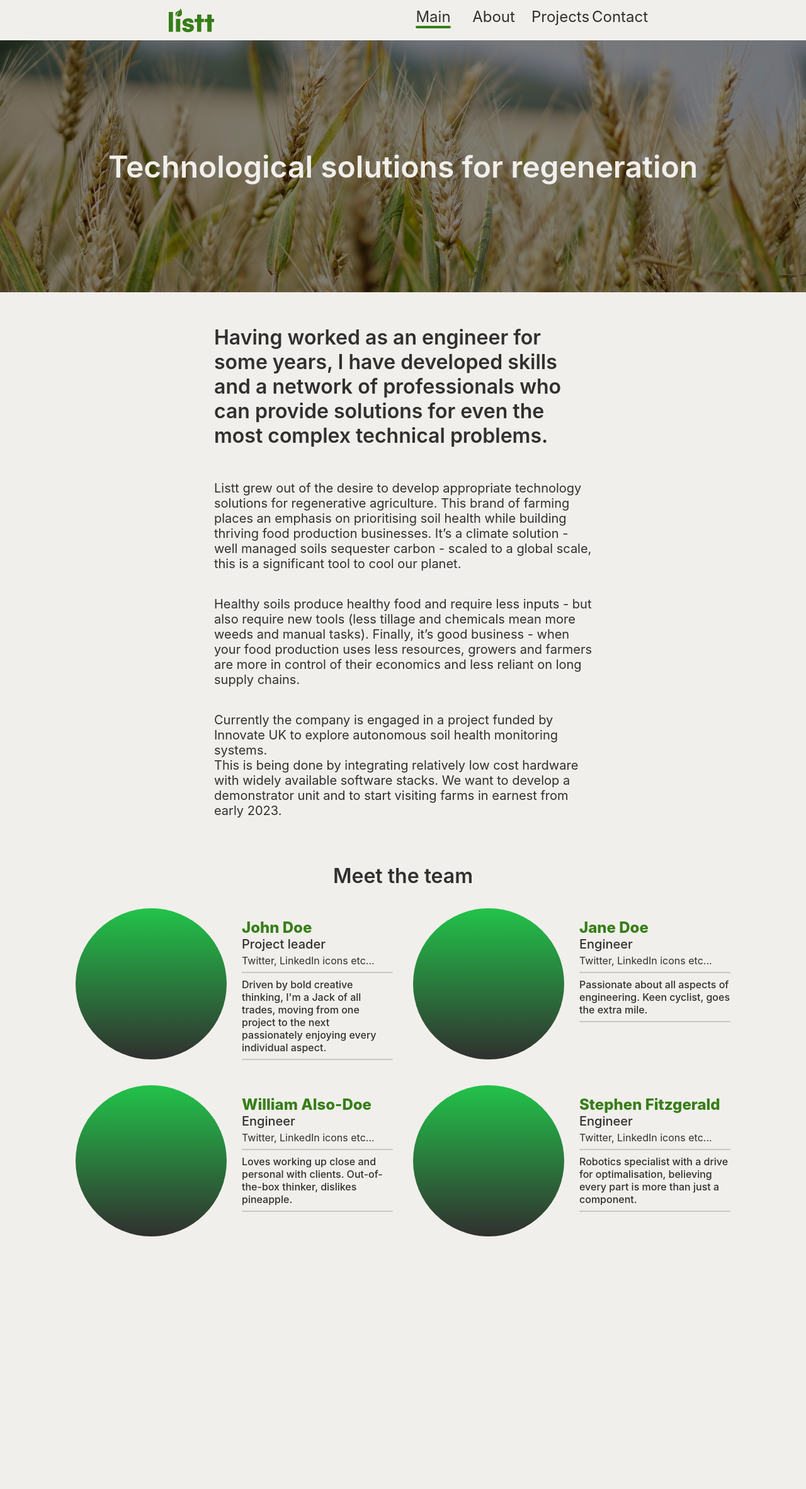
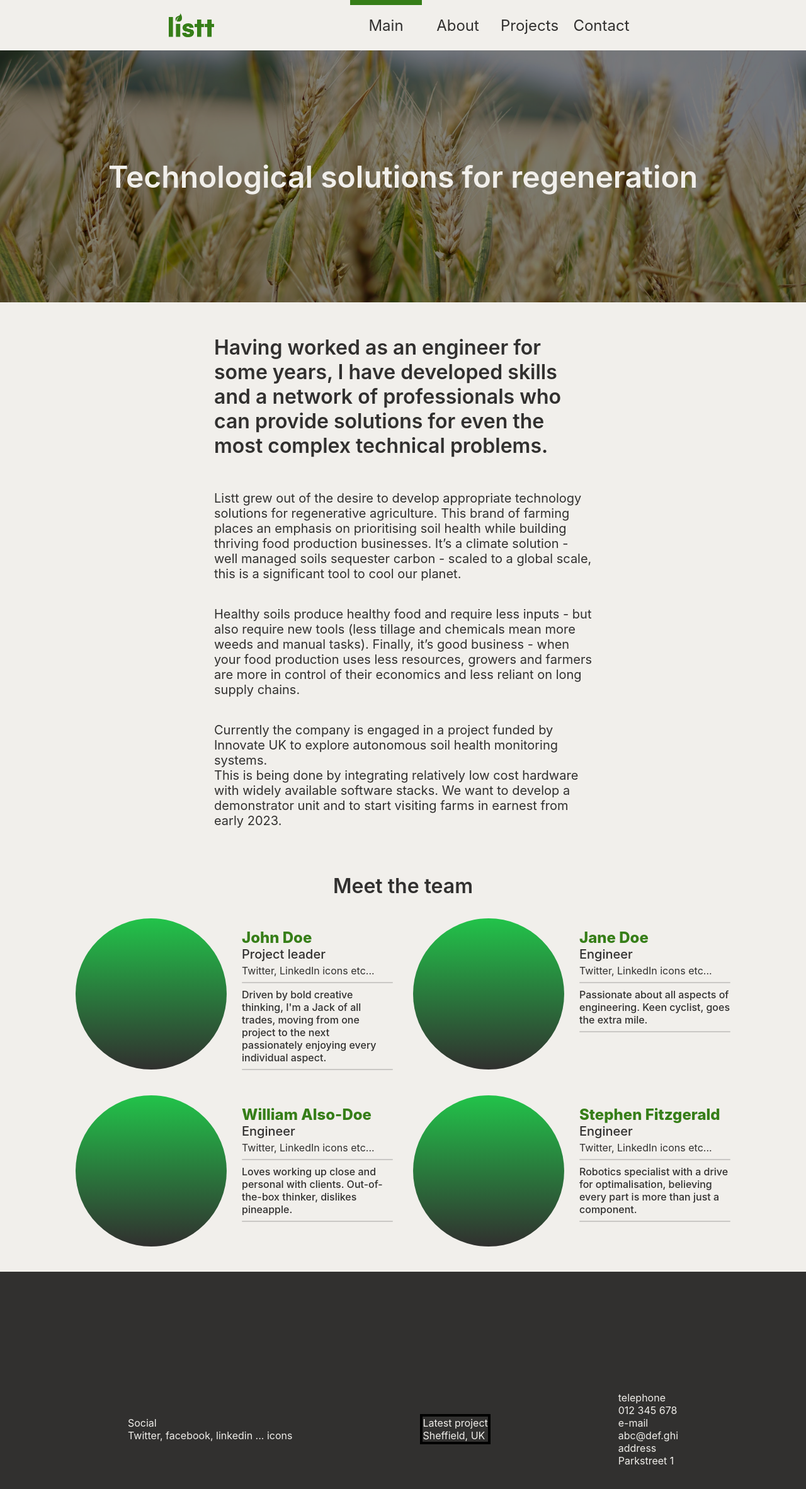
Before and after one commit to MoermansJ/listt, a React (Create React App) app: page /about in a window 1280 px wide. Shown: the top 2364 px of the page at 63% size. Before the commit the page ends 1963 px from the top, so only its background shows below. Built offline with nearby package versions, Linux system fonts and the light colour scheme; a web font is replaced by a local one.

Commit message:
backup laptop

```diff
--- a/src/App.css
+++ b/src/App.css
@@ -6,14 +6,14 @@
 
   --col: auto 72px 72px 72px 72px 72px 72px 72px 72px 72px 72px 72px 72px auto;
   --colNoAuto: repeat(12, 72px);
-  --lastCol: 10/14;
+  --lastCol: 9/14;
   --colGap: 24px;
   --green: #367e18;
   /* --white: #fcfcfc; OLD*/
   --white: #f1efeb;
   /* --black: #181818; OLD*/
   --black: #31302f;
-  --navbarHeight: 64px;
+  --navbarHeight: 80px;
 }
 
 .app-grid {
@@ -48,7 +48,7 @@
   :root {
     --col: auto 72px 72px 72px 72px 72px 72px 72px 72px auto;
     --colNoAuto: repeat(8, 72px);
-    --lastCol: 6/10;
+    --lastCol: 5/10;
   }
 }
 
@@ -65,7 +65,7 @@
 @media screen and (max-width: 800px) {
   :root {
     --col: auto 72px 72px 72px 72px auto;
-    --lastCol: 2/6;
+    --lastCol: 1/6;
     --colNoAuto: repeat(4, 72px);
   }
 }
--- /dev/null
+++ b/src/Components/Footer/Footer.css
@@ -0,0 +1,16 @@
+.footer-flex {
+  grid-column: 1/-1;
+  display: flex;
+  justify-content: space-evenly;
+  align-items: center;
+  margin-top: 40px;
+  width: 100%;
+  height: 500px;
+  background: var(--black);
+  color: var(--white);
+}
+
+.footer-project {
+  border: 4px solid black;
+  height: 40px;
+}
--- /dev/null
+++ b/src/Components/Footer/Footer.js
@@ -0,0 +1,34 @@
+import "./Footer.css"
+import ProjectsData from "../../Data/ProjectsData"
+
+function Footer() {
+	return (
+		<div className="footer-flex">
+			<div className="footer-socials">
+				<div>Social</div>
+				<div>Twitter, facebook, linkedin ... icons</div>
+			</div>
+			<div className="footer-project">
+				<div>Latest project</div>
+				<div>{ProjectsData[0].title}</div>
+			</div>
+			<div className="footer-contact">
+				<div>
+					<div>telephone</div>
+					<div>012 345 678</div>
+				</div>
+				<div>
+					<div>e-mail</div>
+					<div>abc@def.ghi</div>
+				</div>
+				<div>
+					<div> address</div>
+					<div>Parkstreet 1</div>
+				</div>
+			</div>
+		</div >
+
+	)
+}
+
+export default Footer
--- a/src/Components/Navbar/Navbar.css
+++ b/src/Components/Navbar/Navbar.css
@@ -8,31 +8,61 @@
 
 #navbar-logo {
   grid-column: 2;
-  margin: auto;
+  height: 100%;
+  display: flex;
+  align-items: center;
+}
+
+#navbar-logo > img {
   width: 100%;
 }
 
 .navbar-pages {
   grid-column: var(--lastCol);
-  display: grid;
+  /* display: grid;
   grid-template-columns: repeat(4, 72px);
-  column-gap: var(--colGap);
+  column-gap: var(--colGap); */
+  display: flex;
+  justify-content: space-evenly;
+  align-items: center;
   font-size: 24px;
   font-weight: 400;
 }
 
 .navbar-page {
-  margin: auto;
+  display: flex;
+  justify-content: center;
+  align-items: center;
   cursor: pointer;
   text-decoration: none;
   color: inherit;
-  height: 40px;
+  height: 100%;
+  width: 100%;
+}
+
+.navbar-page:hover {
+  background: linear-gradient(
+    rgba(0, 0, 0, 0),
+    rgba(0, 0, 0, 0),
+    rgba(0, 0, 0, 0),
+    rgba(0, 0, 0, 0.3)
+  );
+}
+
+.navbar-page > span {
+  pointer-events: none;
+}
+
+.active-nav {
+  position: relative;
 }
 
 .active-nav-child {
-  height: 4px;
+  height: 8px;
+  width: 100%;
   background: var(--green);
-  border-radius: 2px;
+  position: absolute;
+  top: 0;
 }
 
 #navbar-main {
--- a/src/Components/Navbar/Navbar.js
+++ b/src/Components/Navbar/Navbar.js
@@ -6,7 +6,7 @@ import listt from "../../images/listt.png"
 
 function Navbar() {
 	const handleClick = e => {
-		const time = 300;
+		const time = 250;
 
 		if (
 			!e.target.classList.contains("active-nav") &&
@@ -19,8 +19,8 @@ function Navbar() {
 
 			gsap.fromTo(
 				prevChild,
-				{ width: "100%" },
-				{ width: "0%", duration: `0.${time}` }
+				{ y: 0 },
+				{ y: -10, duration: `0.${time}` }
 			);
 
 			setTimeout(() => {
@@ -38,8 +38,8 @@ function Navbar() {
 
 				gsap.fromTo(
 					child,
-					{ width: "0%" },
-					{ width: "100%", duration: `0.${time}` }
+					{ y: -10 },
+					{ y: 0, duration: `0.${time}` }
 				);
 			}, time);
 		}
@@ -48,7 +48,11 @@ function Navbar() {
 	return (
 		<nav className="navbar-grid">
 			{/* <h1 id="navbar-title">listt.io</h1> */}
-			<img src={listt} alt="listt logo" id="navbar-logo" />
+
+			<Link to="/listt" id="navbar-logo" >
+				<img src={listt} alt="listt logo" />
+			</Link>
+
 			<div className="navbar-pages" onClick={handleClick}>
 				<Link to="/listt" className="navbar-page active-nav">
 					<span id="navbar-main">Main</span>
--- a/src/Pages/About/About.css
+++ b/src/Pages/About/About.css
@@ -62,3 +62,9 @@
   justify-content: flex-start;
   flex-wrap: wrap;
 }
+
+@media screen and (max-width: 1056px) {
+  .team-profiles {
+    justify-content: center;
+  }
+}
--- a/src/Pages/About/About.js
+++ b/src/Pages/About/About.js
@@ -2,6 +2,7 @@ import "./About.css";
 import TeamProfileCard from "../../Components/TeamProfileCard/TeamProfileCard";
 import TeamProfileData from "../../Data/TeamProfileData";
 import about1 from "../../images/about1.jpg"
+import Footer from "../../Components/Footer/Footer";
 
 
 function About() {
@@ -50,6 +51,8 @@ function About() {
 				</div>
 			</div>
 
+			<Footer />
+
 		</div >
 	);
 }
```
